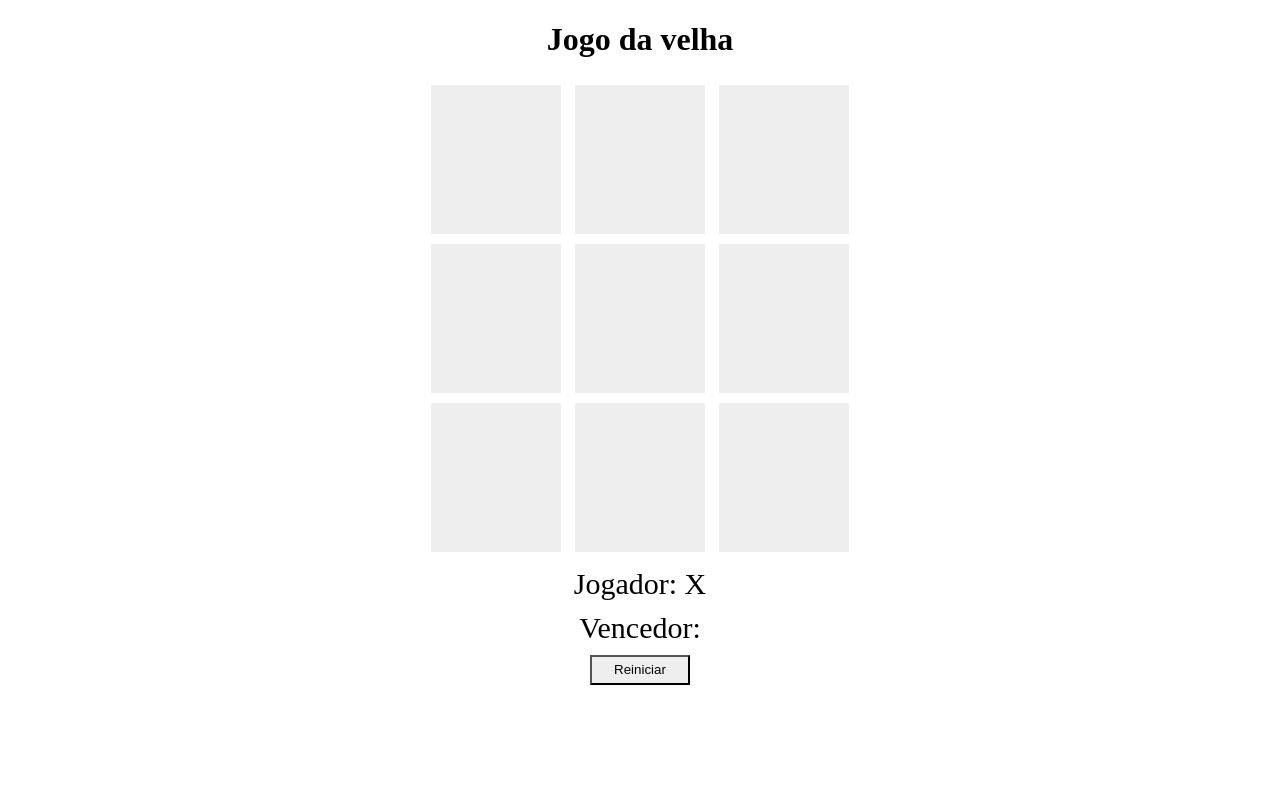
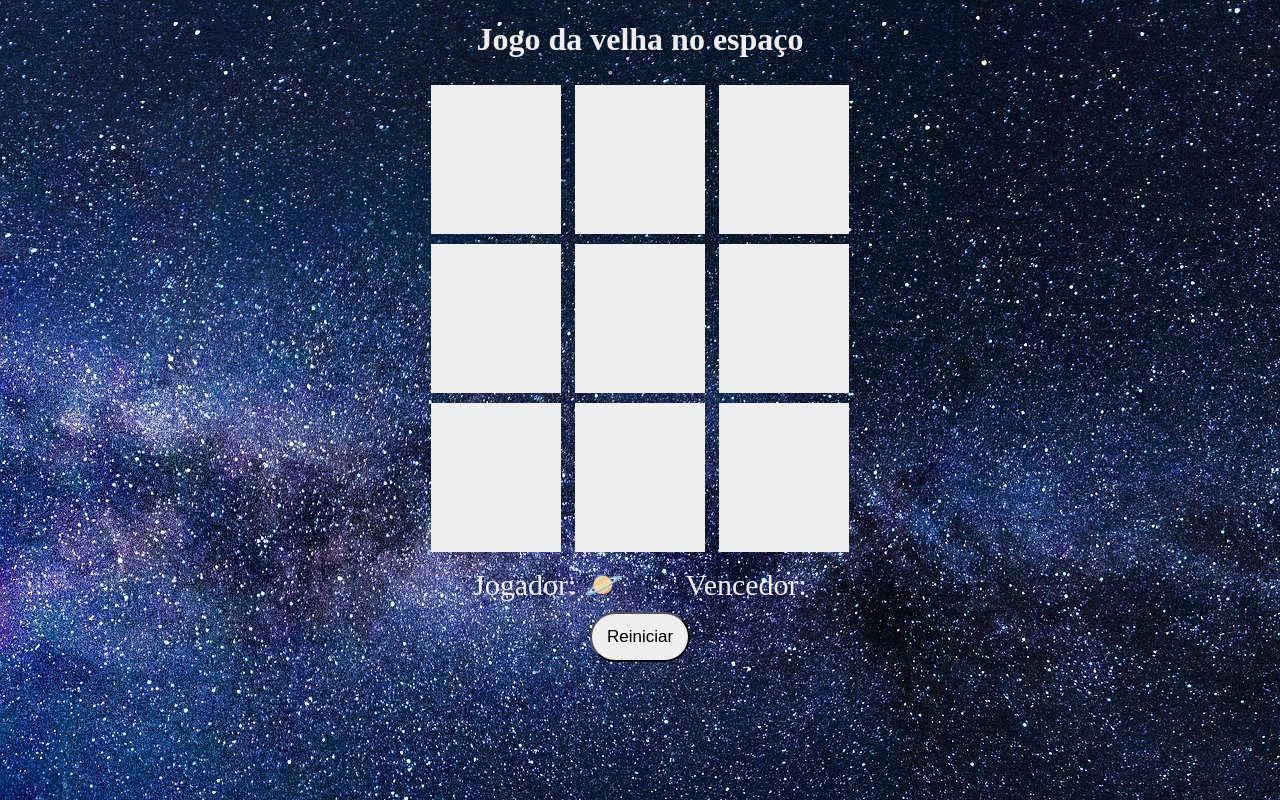
Before and after one commit to jaine-kiefer/JogoDaVelha, a plain HTML site: page index.html in a window 1280 px wide. Both pictures are taken after a click on the button "Reiniciar". Drawn offline with Linux system fonts and the light colour scheme.

Commit message:
Adicionando fundo e emoji

```diff
--- a/estilo.css
+++ b/estilo.css
@@ -1,5 +1,6 @@
 body {
   text-align: center;
+  background-image: url(fundo.jpg);
 }
 
 .quadrado {
@@ -17,12 +18,21 @@ body {
 .jogador, .vencedor {
     font-size: 30px;
     margin-top: 10px;
+    color: #eee;
+    display: inline-block;
+    padding: 0 30px;
+}
+
+h1 {
+    color: #eee;
 }
 
 button {
     margin-top: 10px;
     width: 100px;
-    height: 30px;
+    height: 50px;
     background: #eee;
     cursor: pointer;
+    border-radius: 30px;
+    font-size: 17px;
 }
--- a/index.html
+++ b/index.html
@@ -9,9 +9,9 @@
 </head>
 <body>
 
-    <h1>Jogo da velha</h1>
+    <h1>Jogo da velha no espaço</h1>
+    <div>
 
-    <div>
         <div id="1" class="quadrado" onclick="escolherQuadrado(this.id)">-</div>
         <div id="2" class="quadrado" onclick="escolherQuadrado(this.id)">-</div>
         <div id="3" class="quadrado" onclick="escolherQuadrado(this.id)">-</div>
@@ -26,6 +26,7 @@
         <div id="8" class="quadrado" onclick="escolherQuadrado(this.id)">-</div>
         <div id="9" class="quadrado" onclick="escolherQuadrado(this.id)">-</div>
     </div>
+
 
     <div class="jogador">
         <label>
--- a/velha.js
+++ b/velha.js
@@ -3,7 +3,7 @@ var jogadorSelecionado = document.getElementById('jogador-selecionado');
 var vencedorSelecionado = document.getElementById('vencedor-selecionado');
 var quadrados = document.getElementsByClassName("quadrado");
 
-mudarJogador('X');
+mudarJogador('&#129680');
 
 function escolherQuadrado(id){
 
@@ -19,10 +19,10 @@ function escolherQuadrado(id){
     quadrado.innerHTML = jogador;
     quadrado.style.color = '#000';
 
-    if (jogador === "X") {
-        jogador = "O";
+    if (jogador === "&#129680") {
+        jogador = "&#127757";
     }else {
-        jogador = "X"
+        jogador = "&#129680"
     }
 
     mudarJogador(jogador);
@@ -90,7 +90,9 @@ function checaVencedor() {
     if(checaSequencia(quadrado3, quadrado5, quadrado7)) {
         mudaCorQuadrado(quadrado3, quadrado5, quadrado7);
         mudarVencedor(quadrado3);
+
     }
+
 
 }
 
@@ -110,10 +112,13 @@ function checaSequencia(quadrado1, quadrado2, quadrado3) {
 
     if (quadrado1.innerHTML !== "-" && quadrado1.innerHTML === quadrado2.innerHTML && quadrado2.innerHTML === quadrado3.innerHTML) {
     eigual = true;
+
     }
 return eigual;
 
 }
+
+
 
 function reiniciar() {
     vencedor = null;
@@ -125,9 +130,12 @@ function reiniciar() {
         quadrado.style.color = "#eee";
         quadrado.innerHTML = "-";
 
+
     }
 
-    mudarJogador("X");
+    mudarJogador("&#129680");
 }
 
+
+
 //adicionar alerta de vencedor
```
Also changed, not shown: fundo.jpg (added).
